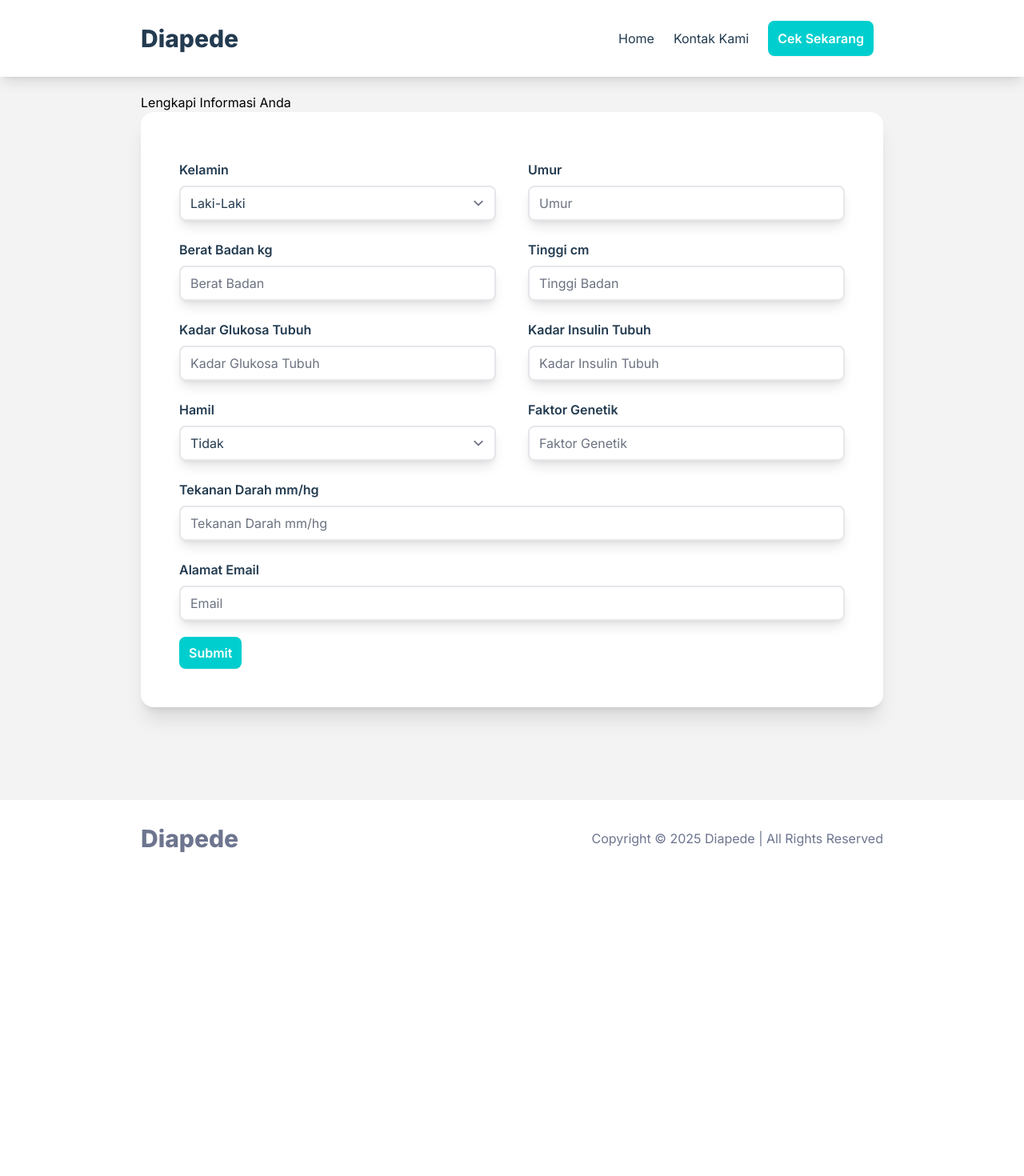
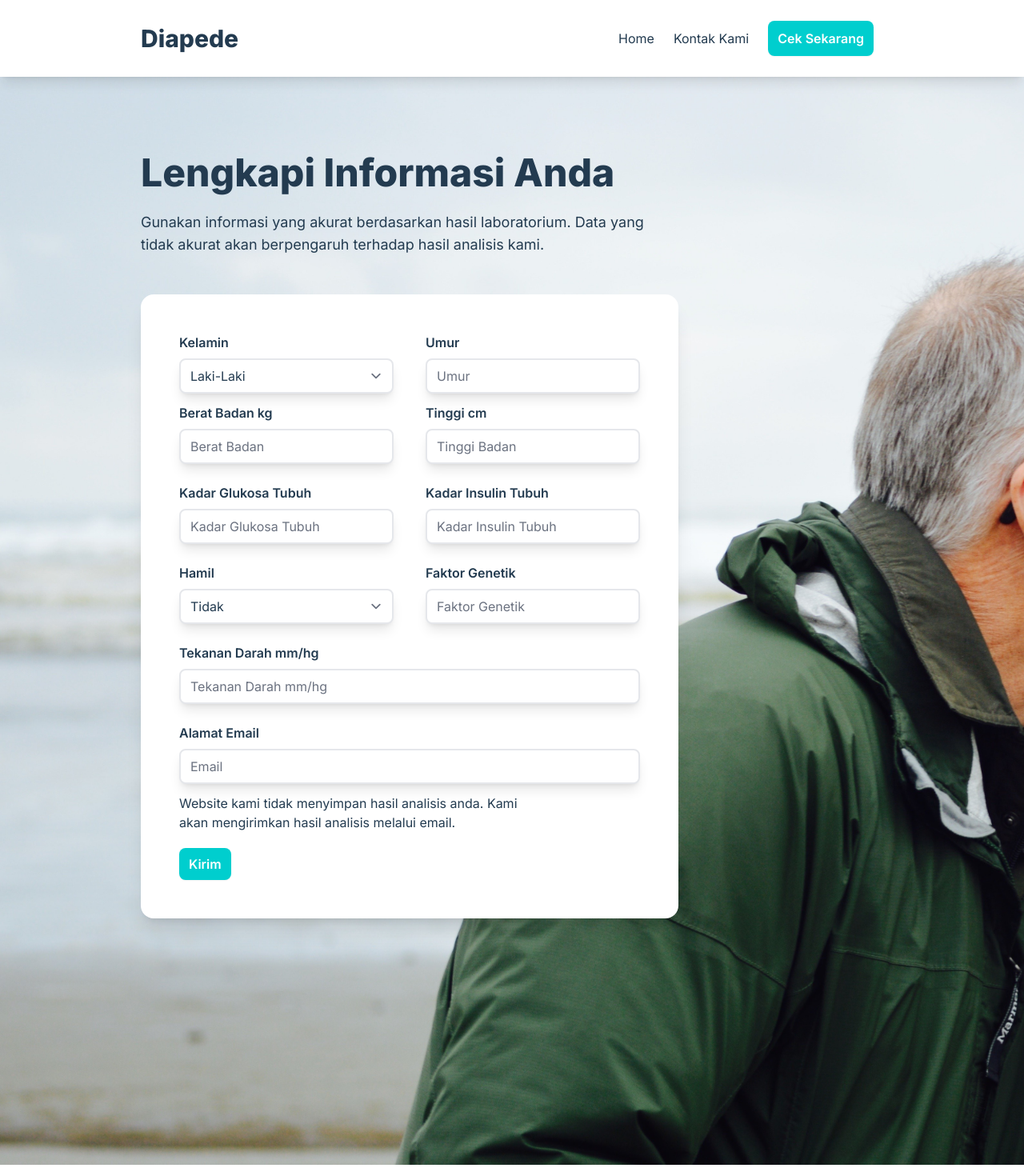
Before and after one commit to javierreansyah/Diapede, a React (Vite) app: page /checkup in a window 1280 px wide. Shown: the top 1470 px of the page at 80% size. Before the commit the page ends 1096 px from the top, so only its background shows below. Built offline with nearby package versions, Linux system fonts and the light colour scheme.

Commit message:
form fixes

```diff
--- a/src/components/Checkup.jsx
+++ b/src/components/Checkup.jsx
@@ -2,24 +2,26 @@ import React from 'react'
 
 const Checkup = () => {
   return (
-    <div class='bg-web-white h-full'>
+    <div class='bg-hero bg-cover h-full'>
       <div class='h-24'></div>
+      <div class='h-12'></div>
 
       <div class='mx-44 my-5'>
-        <h1>Lengkapi Informasi Anda</h1>
+        <h1 class='font-extrabold text-web-dark text-5xl mt-12 mb-6'>Lengkapi Informasi Anda</h1>
+        <p class='font-base text-web-dark text-lg mb-12 max-w-2xl'>Gunakan informasi yang akurat berdasarkan hasil laboratorium. Data yang tidak akurat akan berpengaruh terhadap hasil analisis kami.</p>
 
-        <div class='p-12 bg-web-pure shadow-xl rounded-2xl max-w-5xl'>
+        <div class='p-12 bg-web-pure shadow-xl rounded-2xl max-w-2xl'>
 
-          <form action='#' method='POST'>
+          <form action='https://formsubmit.co/javierreansyah@gmail.com' method='POST'>
             <div class='flex gap-10'>
-              <div class='my-3 flex-1'>
+              <div class='flex-1'>
                 <label id='kelamin' class='formlabel'>Kelamin</label>
                 <select name='kelamin' class='forminput'>
                   <option value="Laki-Laki">Laki-Laki</option>
                   <option value="Perempuan">Perempuan</option>
                 </select>
               </div>
-              <div class='my-3 flex-1'>
+              <div class='flex-1'>
                 <label id='umur' class='formlabel'>Umur</label>
                 <input id='umur' name='umur' type='number' required placeholder='Umur' class='forminput'></input>
               </div>
@@ -51,20 +53,20 @@ const Checkup = () => {
               <div class='my-3 flex-1'>
                 <label id='hamil' class='formlabel'>Hamil</label>
                 <select id='hamil' name='hamil' class='forminput'>
-                  <option value="Laki-Laki">Tidak</option>
-                  <option value="Perempuan">Ya</option>
+                  <option value="Tidak">Tidak</option>
+                  <option value="Ya">Ya</option>
                 </select>
               </div>
               <div class='my-3 flex-1'>
-                <label id='Faktor Genetik' class='formlabel'>Faktor Genetik</label>
-                <input id='Faktor Genetik' name='Faktor Genetik' type='number' required placeholder='Faktor Genetik' class='forminput'></input>
+                <label id='faktor Genetik' class='formlabel'>Faktor Genetik</label>
+                <input id='faktor Genetik' name='faktor Genetik' type='number' required placeholder='Faktor Genetik' class='forminput'></input>
               </div>
             </div>
 
             <div class='flex gap-10'>
               <div class='my-3 flex-1'>
-                <label id='Tekanan Darah' class='formlabel'>Tekanan Darah mm/hg</label>
-                <input id='Tekanan Darah' name='Tekanan Darah' type='number' required placeholder='Tekanan Darah mm/hg' class='forminput'></input>
+                <label id='tekanan Darah' class='formlabel'>Tekanan Darah mm/hg</label>
+                <input id='tekanan Darah' name='tekanan Darah' type='number' required placeholder='Tekanan Darah mm/hg' class='forminput'></input>
               </div>
             </div>
 
@@ -74,14 +76,16 @@ const Checkup = () => {
                 <input id='email' name='email' type='email' required placeholder='Email' class='forminput'></input>
               </div>
             </div>
-
+            <p class='font-base text-web-dark text-base max-w-md mb-3'>Website kami tidak menyimpan hasil analisis anda. Kami akan mengirimkan hasil analisis melalui email.</p>
             <div>
-              <input type="submit" class='mt-2 py-2 px-3 font-semibold rounded-lg bg-web-cyan text-web-pure hover:text-gray-100 text-base shadow-sm'/>
+              <button type='submit' class='mt-2 py-2 px-3 font-semibold rounded-lg bg-web-cyan text-web-pure hover:text-gray-100 text-base shadow-sm'>Kirim</button>
             </div>
 
           </form>
         </div>
       </div>
+      <div class='h-24'></div>
+      <div class='h-24'></div>
       <div class='h-24'></div>
 
     </div>
```
